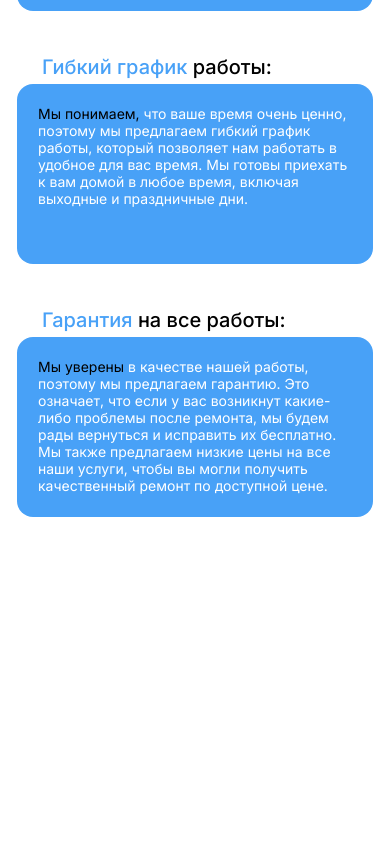
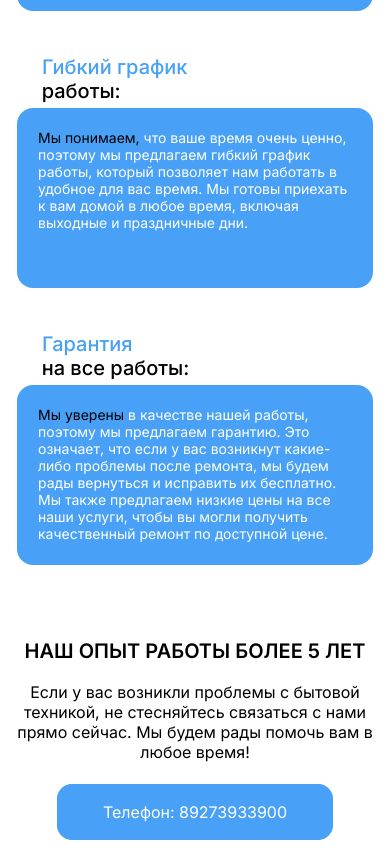
Before and after one commit to maximaslov/FixMyTech, a website: page index.html in a window 390 px wide. Shown: the part 992-1844 px from the top of the page. Before the commit the page ends 1537 px from the top, so only its background shows below. Drawn offline with Linux system fonts and the light colour scheme.

Commit message:
experience section  done

```diff
--- a/index.html
+++ b/index.html
@@ -51,33 +51,33 @@
       <section>
         <section class="description">
           <div class="description-block">
-            <p class="description-title"><span>Квалифицированные </span><span>специалисты:</span></p>
+            <p class="description-title"><span>Квалифицированные </span><span> &nbsp специалисты:</span></p>
             <div class="description-text-container">
               <p class="desciption-text"><span>Наша команда </span>состоит из опытных и квалифицированных специалистов, которые имеют глубокие знания и большой опыт в ремонте бытовой техники. Это означает, что мы можем быстро и эффективно решать любые проблемы, связанные с вашей техникой.</p>
             </div>
           </div>
           <div class="description-block">
-            <p class="description-title"><span>Гибкий график </span><span>работы:</span></p>
+            <p class="description-title"><span>Гибкий график </span><span>&nbsp работы:</span></p>
             <div class="description-text-container">
               <p class="desciption-text"><span>Мы понимаем, </span>что ваше время очень ценно, поэтому мы предлагаем гибкий график работы, который позволяет нам работать в удобное для вас время. Мы готовы приехать к вам домой в любое время, включая выходные и праздничные дни.</p>
             </div>
           </div>
           <div class="description-block">
-            <p class="description-title"><span>Гарантия </span><span>на все работы:</span></p>
+            <p class="description-title"><span>Гарантия </span><span>&nbsp на все работы:</span></p>
             <div class="description-text-container">
               <p class="desciption-text"><span>Мы уверены </span>в качестве нашей работы, поэтому мы предлагаем гарантию. Это означает, что если у вас возникнут какие-либо проблемы после ремонта, мы будем рады вернуться и исправить их бесплатно. Мы также предлагаем низкие цены на все наши услуги, чтобы вы могли получить качественный ремонт по доступной цене.</p>
             </div>
           </div>
         </section>
-        <!-- <section class="experience">
-          <h3 class="experience-title"></h3>
-          <p class="experience-description"></p>
-          <a class="description-phone" href=""></a>
+        <section class="experience">
+          <h3 class="experience-title">Нaш Опыт работы более 5 лет</h3>
+          <p class="experience-description">Если у вас возникли проблемы с бытовой техникой, не стесняйтесь связаться с нами прямо сейчас. Мы будем рады помочь вам в любое время!</p>
+          <a class="experience-phone" href="tel:89273933900">Телефон: 89273933900</a>
         </section>
         <section class="materials">
           <h3 class="materinal-title"></h3>
           <p class="materinal-description"></p>
-        </section> -->
+        </section>
       </section>
       <!-- <section class="callback-form">
             <div class="form-header">
--- a/styles.css
+++ b/styles.css
@@ -89,7 +89,6 @@ a{
 }
 
 .callback-btn:hover {
-    transition: transform 1s ease;
     background-color: #FFFFFF;
     color: #48A1F7;
     border: solid 1px #48A1F7;
@@ -145,6 +144,7 @@ a{
 }
 
 .description-title {
+    display: flex;
     font-size: 20px;
     font-weight: 500;
     text-align: center;
@@ -174,6 +174,40 @@ a{
 
 .desciption-text span {
     color: #000000;
+}
+
+.experience {
+    text-align: center;
+    max-width: 795px;
+    margin: 132px auto 30px auto;
+}
+
+.experience-title {
+    color: #000000;
+    font-size: 25px;
+    font-weight: 600;
+    margin-bottom: 19px;
+    text-transform: uppercase;
+}
+
+.experience-description {
+    font-size: 25px;
+    margin-bottom: 40px;
+}
+
+.experience-phone {
+    color: #FFFFFF;
+    background-color: #48A1F7;
+    padding: 17px 50px;
+    border: solid 1px #48A1F7;
+    border-radius: 15px;
+    transition: background-color 0.25s ease, color 0.25s ease, border 0.25s ease;
+}
+
+.experience-phone:hover {
+    background-color: #FFFFFF;
+    color: #48A1F7;
+    transition: background-color 0.25s ease, color 0.25s ease, border 0.25s ease;
 }
 
 @media (max-width: 1550px) {
@@ -259,6 +293,10 @@ a{
     .phone {
         padding: 0;
     }
+
+    .experience {
+        margin-top: 60px;
+    }
 }
 
 @media (max-width: 540px) {
@@ -303,7 +341,22 @@ a{
     }
 }
 
+@media (max-width: 450px) {
+
+    .description-title {
+        flex-direction: column;
+    }
+    .description-title span:last-child {
+        margin-left: -11px;
+    }
+
+    .experience {
+        margin-top: 46px;
+    }
+}
+
 @media (max-width: 420px) {
+
     .description-text-container {
         min-height: 180px;
     }
@@ -312,4 +365,21 @@ a{
         font-size: 14px;
     }
 
+    .experience-title {
+        font-size: 20px;
+    }
+
+    .experience-description {
+        font-size: 16px;
+    }
+
+    .experience-phone {
+        padding: 17px 45px;
+    }
 }
+
+@media (max-width: 320px) {
+    .description-text-container {
+        min-height: 230px;
+    }
+}
```
